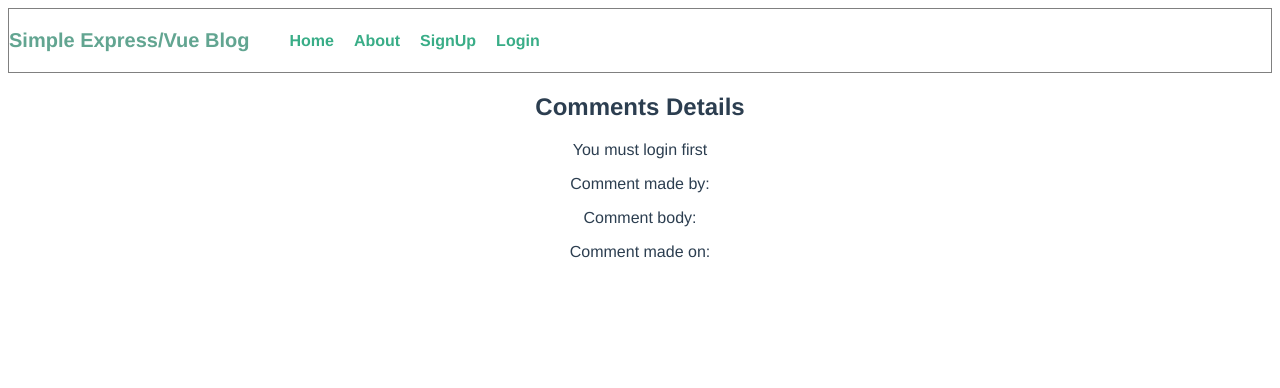
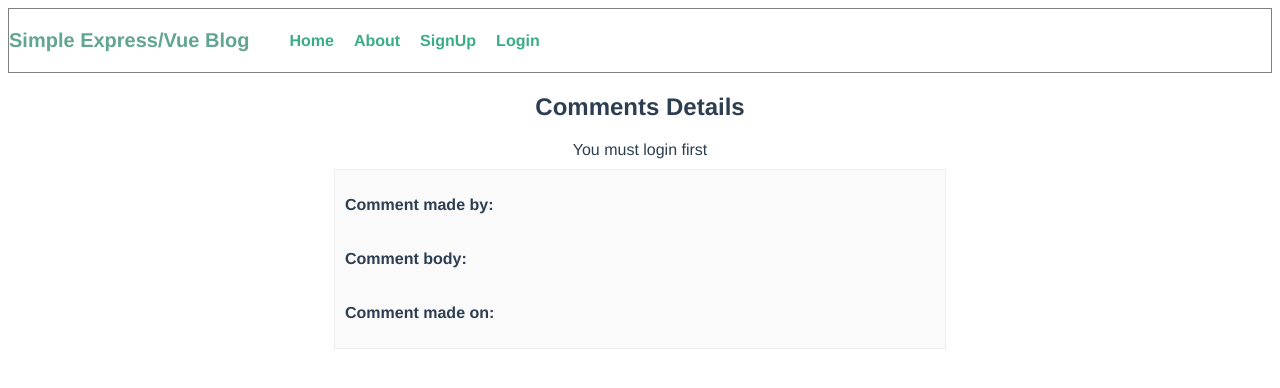
Before and after one commit to IceCode18/CS490R-web-api-practice, a Vue app in the folder client/: page /comments/1 in a window 1280 px wide. Shown: the top 388 px of the page. Built offline with nearby package versions, Linux system fonts and the light colour scheme.

Commit message:
Update read one comment css

```diff
--- a/client/src/views/Comment.vue
+++ b/client/src/views/Comment.vue
@@ -6,10 +6,10 @@
         </div>
         <div id="comment-wrapper">
             <div class="comment">
-                <p class="detail">Comment made by: {{user}}</p>
-                <p class="detail">Comment body: {{body}}</p>
-                <p class="detail">Comment made on: {{created_at}}</p>
-                <p class="detail" v-if="this.updated_at">Comment updated on: {{updated_at}}</p>
+                <p class="detail"><strong>Comment made by:</strong> {{user}}</p>
+                <p class="detail"><strong>Comment body:</strong> {{body}}</p>
+                <p class="detail"><strong>Comment made on:</strong> {{created_at}}</p>
+                <p class="detail" v-if="this.updated_at"><strong>Comment updated on:</strong> {{updated_at}}</p>
             </div>
         </div>
     </div>
@@ -49,3 +49,18 @@ export default {
     },
 };
 </script>
+<style scoped>
+#comment-wrapper{
+    margin: auto;
+    width: 50%;
+}
+.comment{
+    margin: 10px;
+    border: 1px solid #efefef;
+    background: #fafafa;
+    text-align: left;
+}
+.detail{
+    padding: 10px;
+}
+</style>
```
